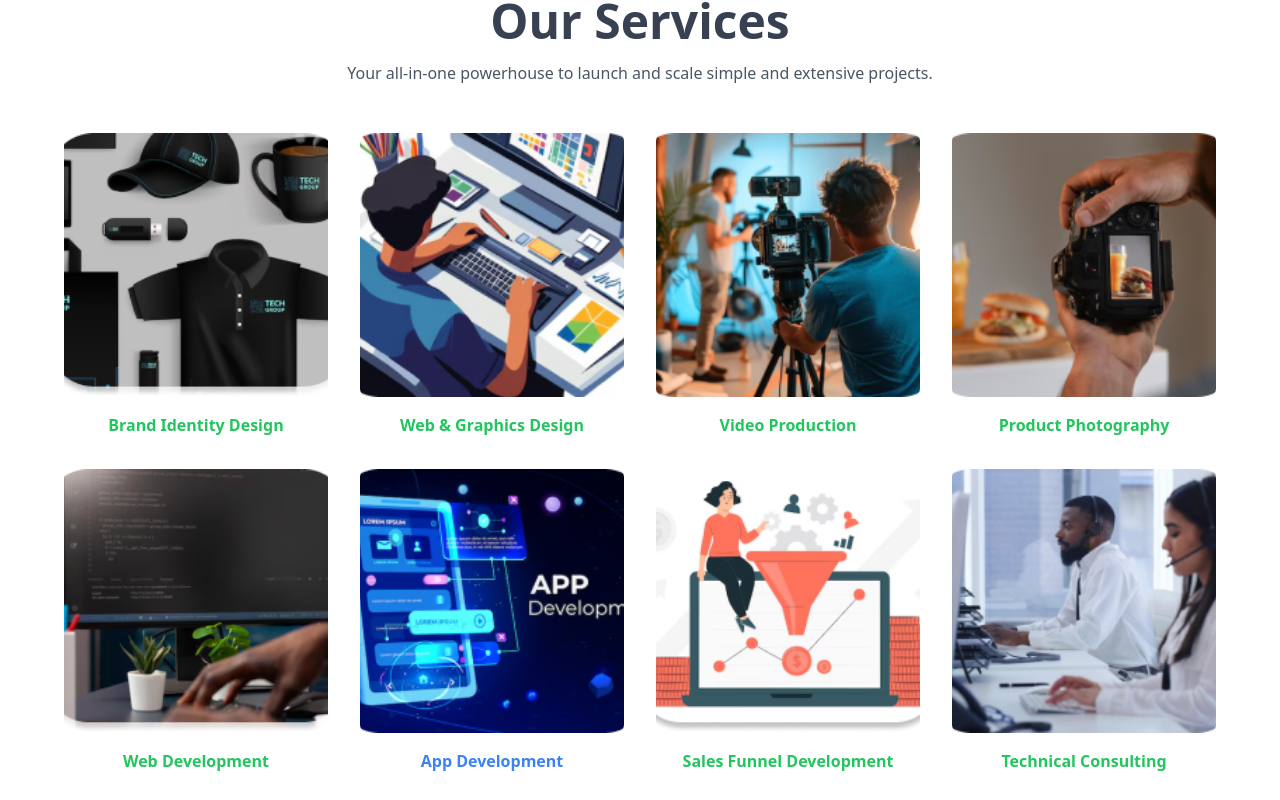
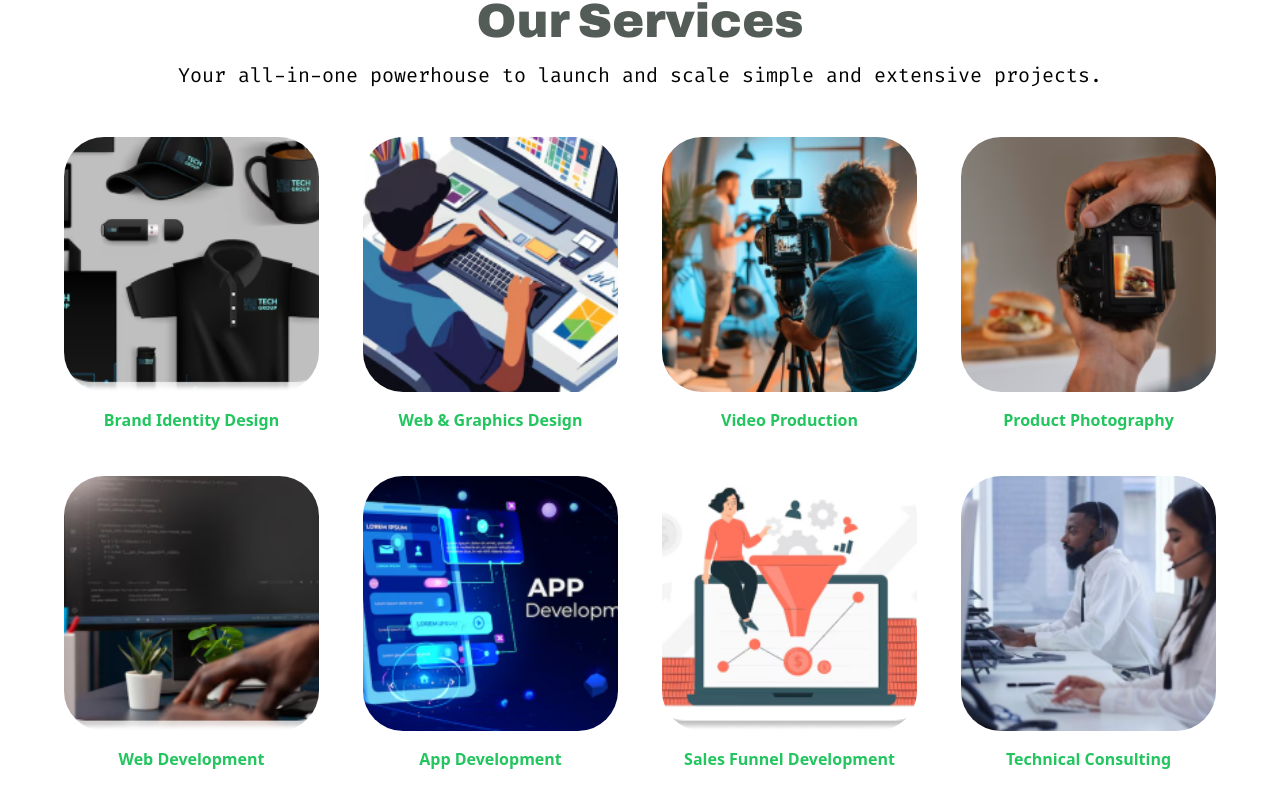
Before and after one commit to afolawebsolutions/creative-builders, a Next.js app: page / in a window 1280 px wide. Shown: the part 1500-2300 px from the top of the page. Built offline with nearby package versions, Linux system fonts and the light colour scheme; a web font is replaced by a local one.

Commit message:
styled services section

```diff
--- a/components/ServicesSection.tsx
+++ b/components/ServicesSection.tsx
@@ -1,6 +1,18 @@
 "use client"
+import { Archivo  , Fira_Code} from 'next/font/google';
+import Image from 'next/image'
 
-import Image from 'next/image'
+
+const firaCode = Fira_Code({
+  subsets: ['latin'],
+  weight: ['400', '700'],
+});
+
+const archivo = Archivo({
+  subsets: ['latin'],
+  weight: ['700', '900']
+
+})
 
 const services = [
   { title: 'Brand Identity Design', image: '/Assets/Mask group.png', color: 'text-green-500' },
@@ -8,7 +20,7 @@ const services = [
   { title: 'Video Production', image: '/Assets/image (1).png', color: 'text-green-500' },
   { title: 'Product Photography', image: '/Assets/image (2).png', color: 'text-green-500' },
   { title: 'Web Development', image: '/Assets/Group 8.png', color: 'text-green-500' },
-  { title: 'App Development', image: '/Assets/image (3).png', color: 'text-blue-500' },
+  { title: 'App Development', image: '/Assets/image (3).png', color: 'text-green-500' },
   { title: 'Sales Funnel Development', image: '/Assets/image (4).png', color: 'text-green-500' },
   { title: 'Technical Consulting', image: '/Assets/image (5).png', color: 'text-green-500' },
 ]
@@ -16,21 +28,27 @@ const services = [
 export default function ServicesSection() {
   return (
     <section className="bg-white p-8 md:p-16">
-      <h2 className="text-4xl md:text-5xl font-bold mb-4 text-center text-gray-700">Our Services</h2>
-      <p className="text-center mb-12 text-gray-600">Your all-in-one powerhouse to launch and scale simple and extensive projects.</p>
-      <div className="grid grid-cols-2 md:grid-cols-4 gap-8">
+      <h2 className={` ${archivo.className} text-10xl md:text-5xl font-extrabold mb-4 text-center text-[#545c58]`}>Our Services</h2>
+      <p className={`${firaCode.className} text-center mb-12 text-{#000000} text-xl`}>
+        Your all-in-one powerhouse to launch and scale simple and extensive projects.
+      </p>
+      <div className="grid grid-cols-2 sm:grid-cols-2 md:grid-cols-4 gap-11">
         {services.map((service, index) => (
-          <div key={index} className="flex flex-col items-center">
+          <div
+            key={index}
+            className="flex flex-col items-center transform transition-transform duration-300 ease-in-out hover:scale-105"
+          >
             <div className="w-full aspect-square relative mb-4">
               <Image
                 src={service.image}
                 alt={service.title}
-                layout="fill"
-                objectFit="cover"
-                className="rounded-lg"
+                fill
+                className="object-cover rounded-[40px]"
               />
             </div>
-            <h3 className={`font-semibold text-center ${service.color}`}>{service.title}</h3>
+            <h3 className={`font-semibold text-center hover:underline ${service.color}`}>
+              {service.title}
+            </h3>
           </div>
         ))}
       </div>
```
